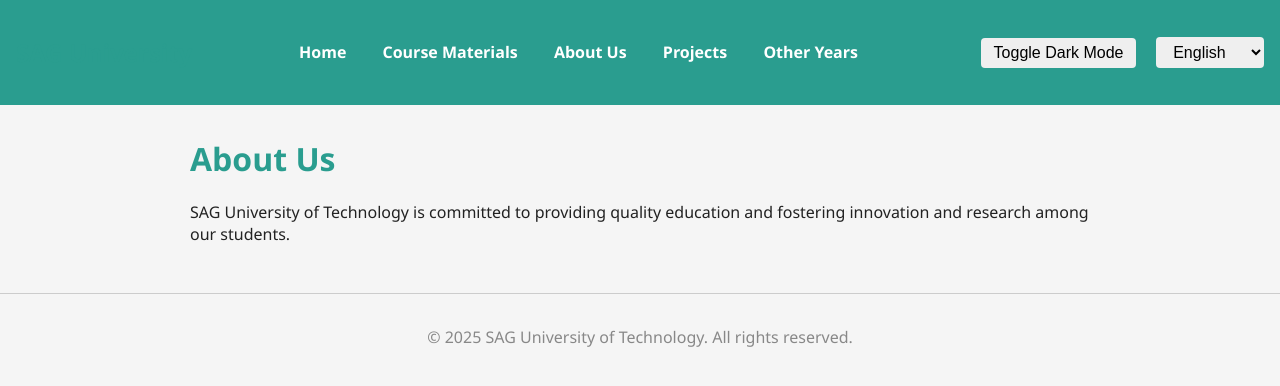
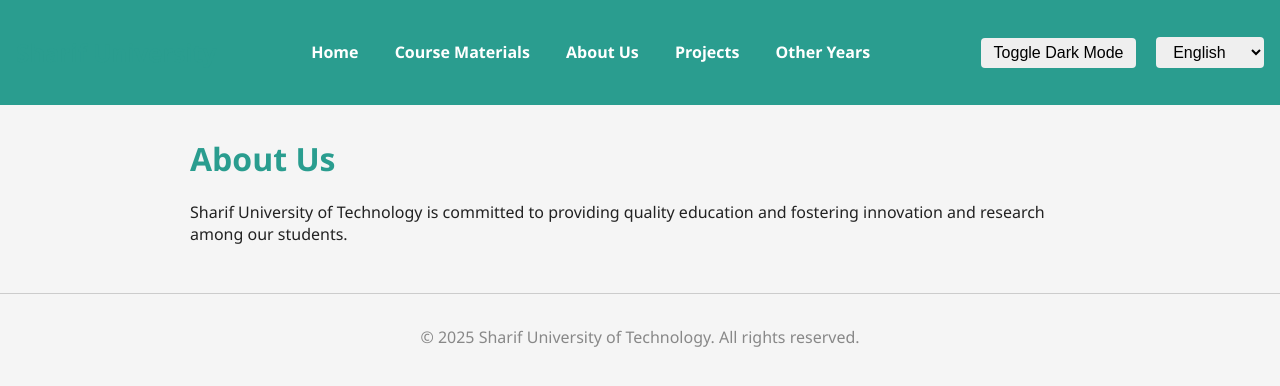
Before and after one commit to Sharif-AP/website, a plain HTML site: page pages/about-us.html in a window 1280 px wide. Drawn offline with Linux system fonts and the light colour scheme.

Commit message:
Refactor

```diff
--- a/pages/about-us.html
+++ b/pages/about-us.html
@@ -3,13 +3,13 @@
 <head>
     <meta charset="UTF-8"/>
     <meta name="viewport" content="width=device-width, initial-scale=1"/>
-    <title>About Us - SAG University</title>
+    <title>About Us - Sharif University</title>
     <link rel="stylesheet" href="/static/css/styles.css"/>
 </head>
 <body>
 <header>
     <div class="logo">
-        <h2>SAG University</h2>
+        <h2>Sharif University</h2>
     </div>
     <nav>
         <a href="index.html" data-i18n="home">Home</a>
@@ -32,13 +32,13 @@
 <main class="container">
     <h1 data-i18n="aboutUsTitle">About Us</h1>
     <p data-i18n="aboutUsDesc">
-        SAG University of Technology is committed to providing quality education and
+        Sharif University of Technology is committed to providing quality education and
         fostering innovation and research among our students.
     </p>
 </main>
 
 <footer>
-    <p>© 2025 SAG University of Technology. All rights reserved.</p>
+    <p>© 2025 Sharif University of Technology. All rights reserved.</p>
 </footer>
 
 <script src="/static/js/index.js"></script>
```
Also changed, not shown: pages/course-materials.html (+3 -3 lines), pages/other-years.html (+3 -3 lines), pages/projects.html (+3 -3 lines).
